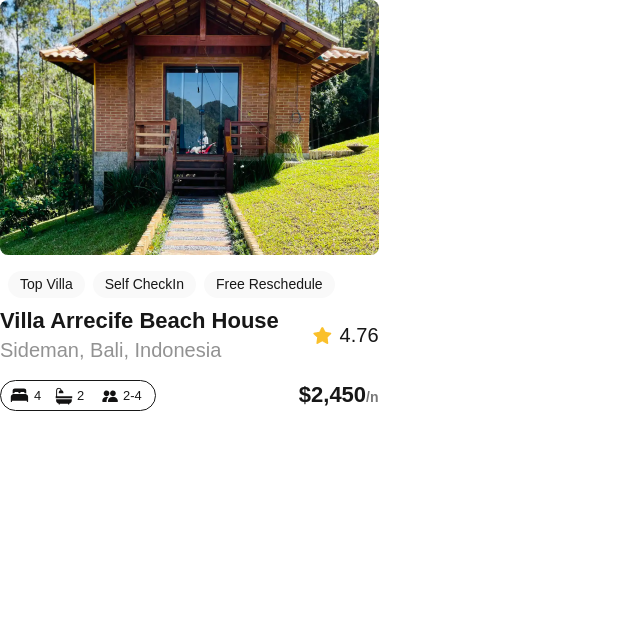
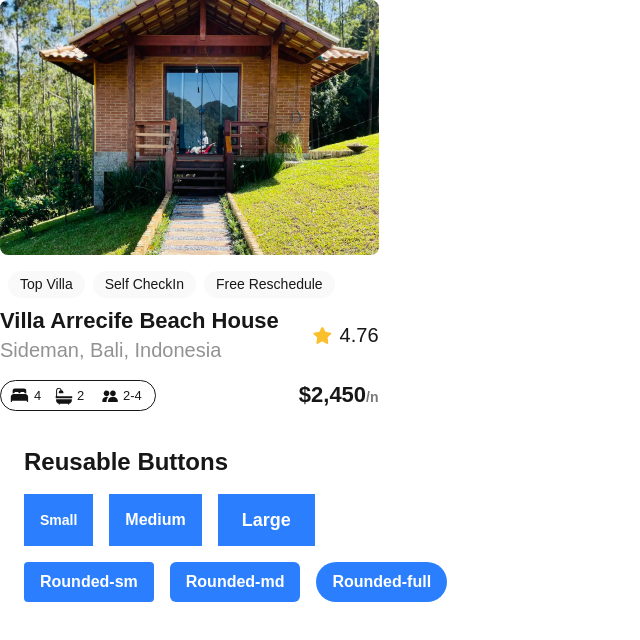
Before and after one commit to Realgke/alx-project-0x00-setup, a Next.js app in the folder alx-project-0x00/: page /landing in a window 1280 px wide. Shown: the top 640 px of the page, without its empty margins (0-640 px from the left). Built offline with nearby package versions, Linux system fonts and the light colour scheme.

Commit message:
created button component

```diff
--- /dev/null
+++ b/alx-project-0x00/components/Button.tsx
@@ -0,0 +1,12 @@
+import { ButtonProps } from "@/interfaces";
+import React from "react";
+const Button: React.FC<ButtonProps> = ({ title, className }) => {
+  return (
+    <button
+      className={`bg-blue-500 text-white px-4 py-2 font-semibold hover:bg-blue-600 ${className}`}
+    >
+      {title}
+    </button>
+  );
+};
+export default Button;
--- a/alx-project-0x00/interfaces/index.ts
+++ b/alx-project-0x00/interfaces/index.ts
@@ -1,3 +1,7 @@
 export interface PillProps {
   title: string;
 }
+export interface ButtonProps {
+  title: string;
+  className?: string; // optional: lets us pass custom styles
+}
--- a/alx-project-0x00/pages/landing.tsx
+++ b/alx-project-0x00/pages/landing.tsx
@@ -1,3 +1,4 @@
+import Button from "@/components/Button";
 import Card from "@/components/Card";
 const Landing: React.FC = () => {
   return (
@@ -5,6 +6,23 @@ const Landing: React.FC = () => {
       <h1 className="text-xl font-extralight">
         <Card />
       </h1>
+      <div className="p-6 space-y-4">
+        <h1 className="text-2xl font-bold">Reusable Buttons</h1>
+
+        {/* Size variations */}
+        <div className="flex gap-4">
+          <Button title="Small" className="text-sm px-2 py-1" />
+          <Button title="Medium" className="text-base px-4 py-2" />
+          <Button title="Large" className="text-lg px-6 py-3" />
+        </div>
+
+        {/* Shape variations */}
+        <div className="flex gap-4">
+          <Button title="Rounded-sm" className="rounded-sm" />
+          <Button title="Rounded-md" className="rounded-md" />
+          <Button title="Rounded-full" className="rounded-full" />
+        </div>
+      </div>
     </div>
   );
 };
```
